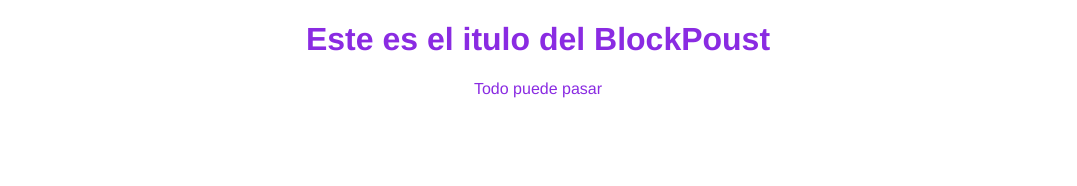
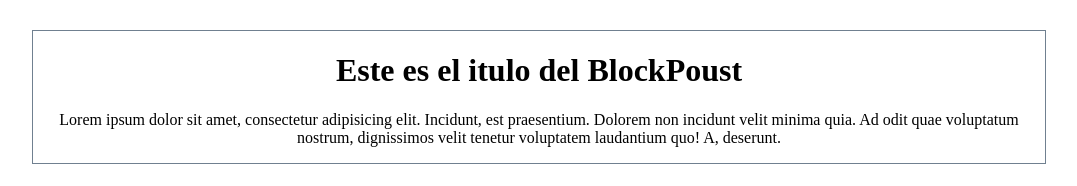
Before and after one commit to DanielMonsalve3312/AprendiendoGitAndGiyHub, a plain HTML site: page index.html in a window 1280 px wide. Shown: the whole page, without its empty margins (102-1179 px from the left). Drawn offline with Linux system fonts and the light colour scheme.

Commit message:
version resiente del pout

```diff
--- a/css/styles.css
+++ b/css/styles.css
@@ -1,5 +1,6 @@
-body {
-    color: blueviolet;
+.container {
+    border: 1px solid slategray;
+    width: 80%;
+    margin: 30px 10%;
     text-align: center;
-    font-family: 'Franklin Gothic Medium', 'Arial Narrow', Arial, sans-serif;
 }
--- a/index.html
+++ b/index.html
@@ -9,8 +9,13 @@
 </head>
 
 <body>
-    <h1>Este es el itulo del BlockPoust</h1>
-    <p>Todo puede pasar</p>
+    <div class="container">
+        <h1>Este es el itulo del BlockPoust</h1>
+        <p>Lorem ipsum dolor sit amet, consectetur adipisicing elit. Incidunt, est praesentium. Dolorem non incidunt
+            velit minima quia. Ad odit quae voluptatum nostrum, dignissimos velit tenetur voluptatem laudantium quo! A,
+            deserunt.</p>
+    </div>
+
 </body>
 
 </html>
```
